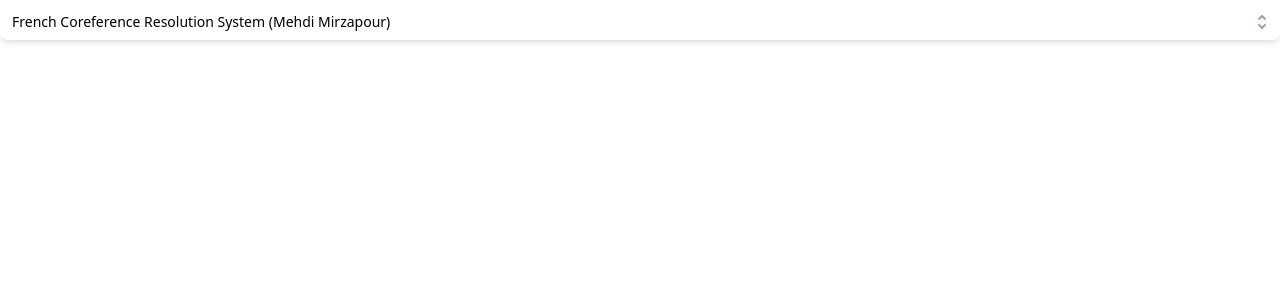
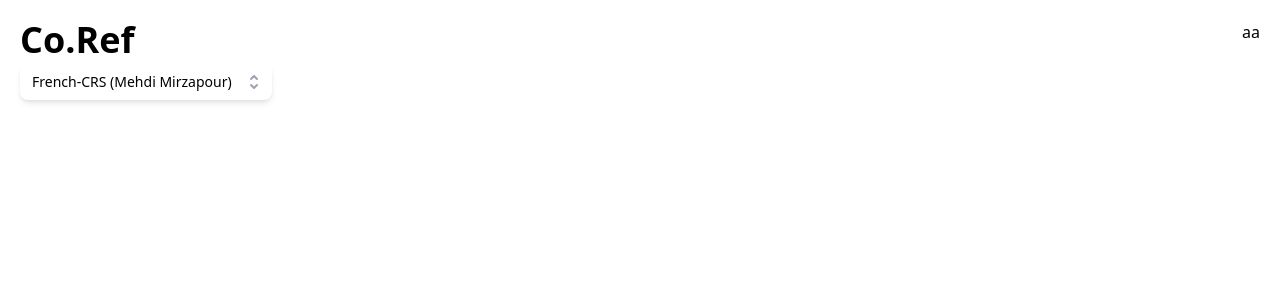
Before and after one commit to cyidhn/coref, a Vue app in the folder v2/: page / in a window 1280 px wide. Shown: the top 300 px of the page. Built offline with nearby package versions, Linux system fonts and the light colour scheme.

Commit message:
Change Navbar

```diff
--- a/v2/src/App.vue
+++ b/v2/src/App.vue
@@ -1,16 +1,17 @@
 <template>
   <div>
-    <AlgorithmsList />
+    <Navbar />
   </div>
 </template>
 
 <script>
   // import { Menu, MenuButton, MenuItems, MenuItem } from "@headlessui/vue";
-  import AlgorithmsList from "./components/AlgorithmsList.vue";
+  // import AlgorithmsList from "./components/AlgorithmsList.vue";
+  import Navbar from "./components/Navbar.vue";
 
   export default {
     components: {
-      AlgorithmsList,
+      Navbar,
     },
   };
 </script>
--- a/v2/src/components/AlgorithmsList.vue
+++ b/v2/src/components/AlgorithmsList.vue
@@ -1,5 +1,5 @@
 <template>
-  <div class="w-full fixed">
+  <div class="w-max fixed">
     <Listbox v-model="selectedPerson">
       <div class="relative mt-1">
         <ListboxButton
@@ -78,7 +78,7 @@
 
   setup() {
     const people = [
-      { name: 'French Coreference Resolution System (Mehdi Mirzapour)' },
+      { name: 'French-CRS (Mehdi Mirzapour)' },
       { name: 'DeCOFre (Loïc Grobol)' },
       { name: 'OFCORS (Théo Azzouza)' },
     ]
--- /dev/null
+++ b/v2/src/components/Navbar.vue
@@ -0,0 +1,19 @@
+<template>
+    <div class="p-5">
+        <div class="flex grid grid-cols-2">
+            <div><h1 class="text-4xl font-bold">Co.Ref</h1></div>
+            <div class="justify-self-end">aa</div>
+        </div>
+        <AlgorithmsList />
+    </div>
+</template>
+
+<script>
+import AlgorithmsList from "./AlgorithmsList.vue";
+
+export default {
+    components: {
+      AlgorithmsList,
+    },
+}
+</script>
```
